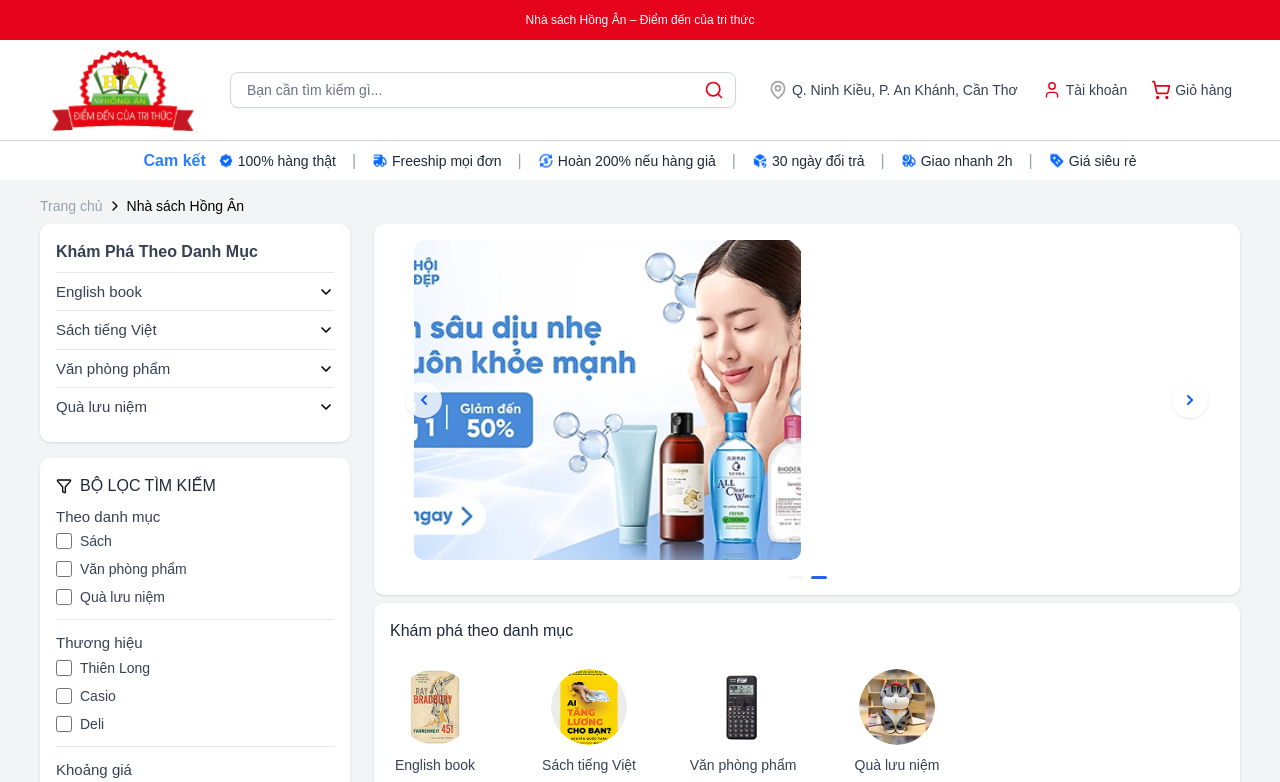
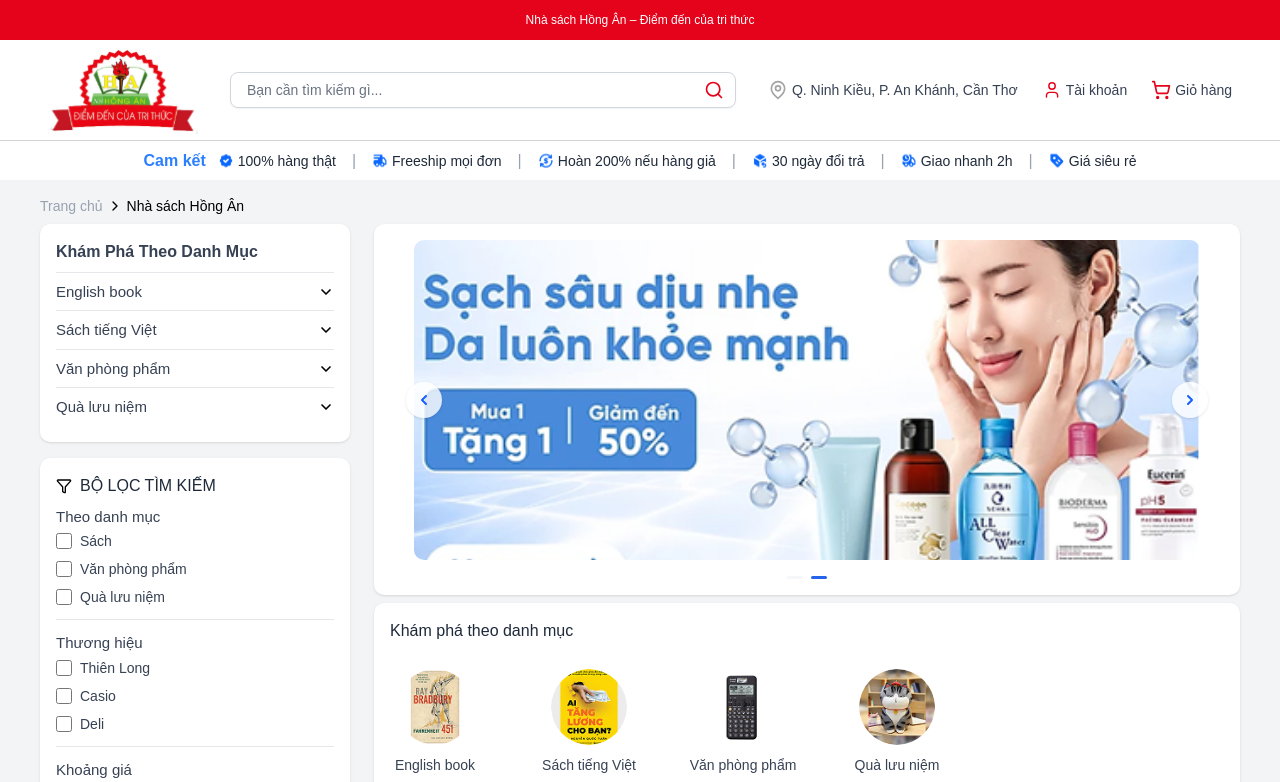
Before and after one commit to khainq2305/goldenbee-hongan-website, a Next.js app: page /san-pham in a window 1280 px wide. Shown: the top 782 px of the page. Built offline with nearby package versions, Linux system fonts and the light colour scheme.

Commit message:
fix banner

```diff
--- a/src/components/ui/Banner.tsx
+++ b/src/components/ui/Banner.tsx
@@ -1,4 +1,3 @@
-// src/components/ui/Banner.tsx
 "use client";
 
 import { Swiper, SwiperSlide } from "swiper/react";
@@ -8,6 +7,7 @@
 import "swiper/css/navigation";
 import "swiper/css/pagination";
 import "../../styles/banner.css";
+import { useEffect, useState } from "react";
 
 type Banner = {
   id: number;
@@ -27,8 +27,20 @@
 }
 
 export default function BannerSlider({ banners }: Props) {
-  const groupedBanners = chunkArray(banners, 2); // group mỗi slide 2 ảnh
-  const shouldLoop = groupedBanners.length > 1;
+  const [isDesktop, setIsDesktop] = useState(false);
+
+  useEffect(() => {
+    const handleResize = () => {
+      setIsDesktop(window.innerWidth >= 1024);
+    };
+
+    handleResize(); // initial check
+    window.addEventListener("resize", handleResize);
+    return () => window.removeEventListener("resize", handleResize);
+  }, []);
+
+  const slides = isDesktop ? chunkArray(banners, 2) : banners.map((b) => [b]);
+  const shouldLoop = slides.length > 1;
 
   return (
     <div className="w-full overflow-hidden">
@@ -50,9 +62,13 @@
           }}
           className="w-full h-full"
         >
-          {groupedBanners.map((group, idx) => (
+          {slides.map((group, idx) => (
             <SwiperSlide key={idx} className="!w-full px-2 box-border">
-              <div className="grid grid-cols-2 gap-3 h-full">
+              <div
+                className={`grid ${
+                  group.length === 2 ? "grid-cols-2 gap-3" : ""
+                } h-full`}
+              >
                 {group.map((banner) => (
                   <div key={banner.id} className="w-full h-full rounded-lg overflow-hidden">
                     <img
@@ -75,7 +91,7 @@
         </button>
       </div>
 
-<div className="custom-pagination mt-4 flex justify-center" />
+      <div className="custom-pagination mt-4 flex justify-center" />
     </div>
   );
 }
```
